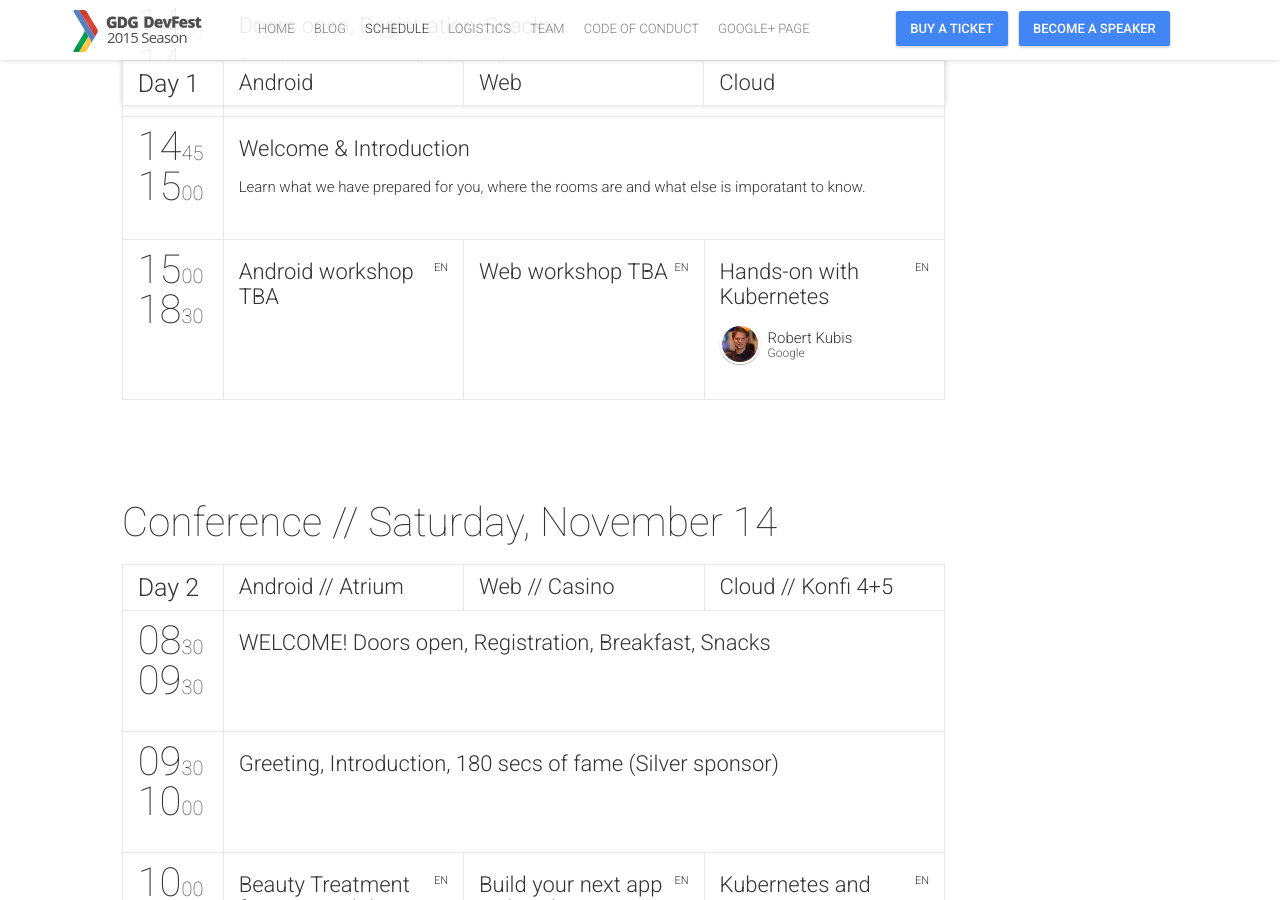
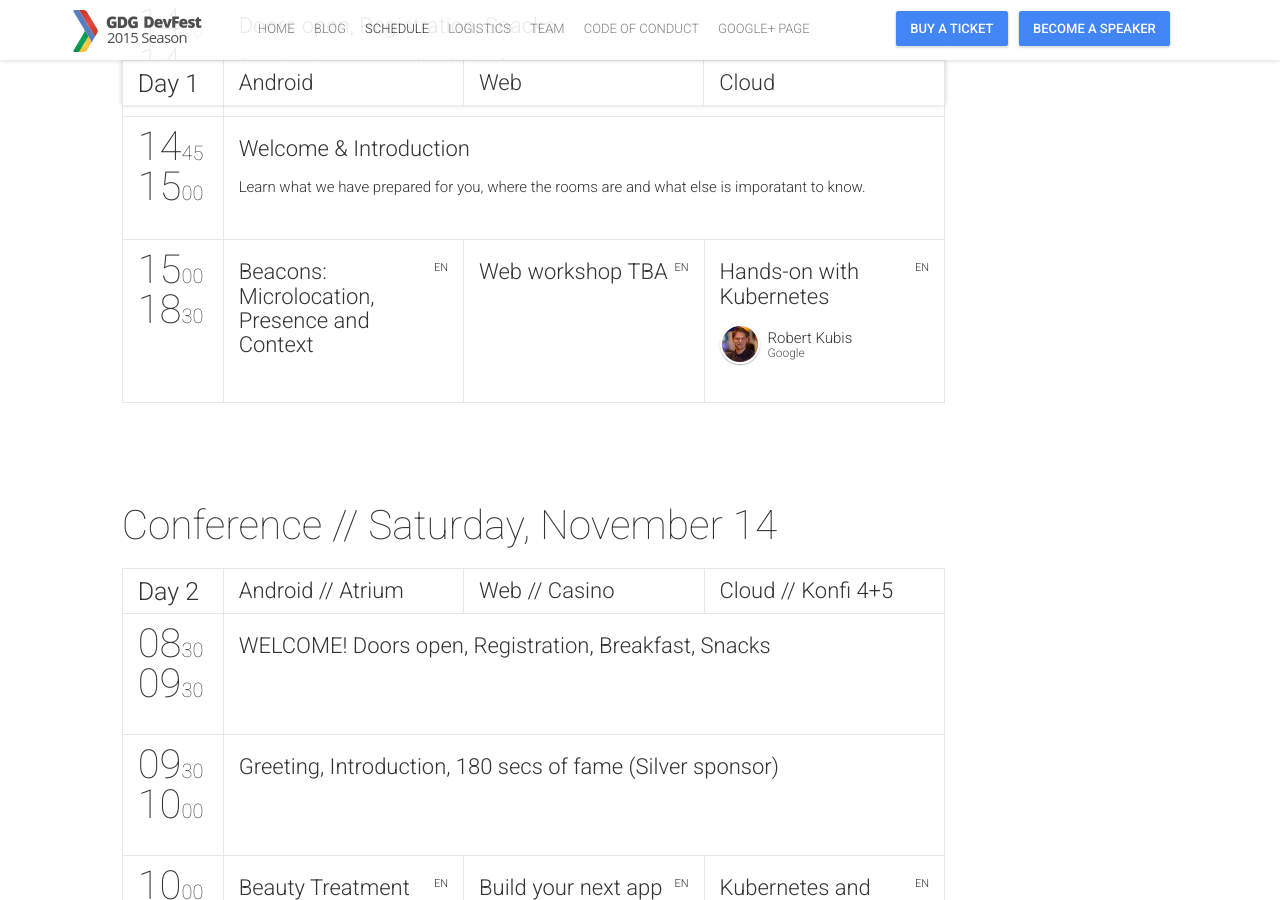
Before and after one commit to devfest-berlin/2015.devfest-berlin.de, a Jekyll site: the page built from schedule.html, in a window 1280 px wide and 900 px high, scrolled down 584 px. Built offline with Jekyll 4.4.1, drawn with Linux system fonts in a browser that asks for light colours; nearby versions of some CDN libraries; comment, search, counter and statistics services are not loaded.

Commit message:
added session section

```diff
--- a/_data/sessions.yml
+++ b/_data/sessions.yml
@@ -29,10 +29,12 @@
   description: "Learn what we have prepared for you, where the rooms are and what else is imporatant to know."
 -
   id: 203
-  title: "Android workshop TBA"
-  description: "The workshop topic and requirements will be announced soon™."
+  title: "Beacons: Microlocation, Presence and Context"
+  description: "An intro to Beacons with different use cases and Hands-on workshop communicating with estimote™ beacons."
   place: ""
   language: en
+  speakers: [15]
+  complexity: "Beginner"
 -
   id: 204
   title: "Web workshop TBA"
```
